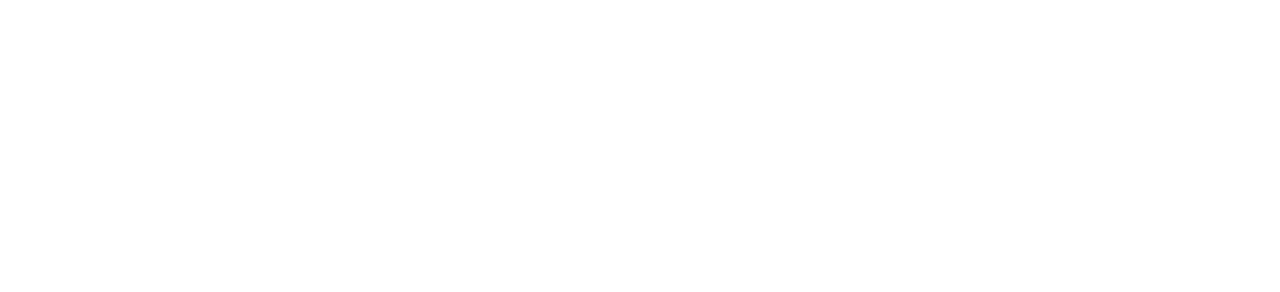
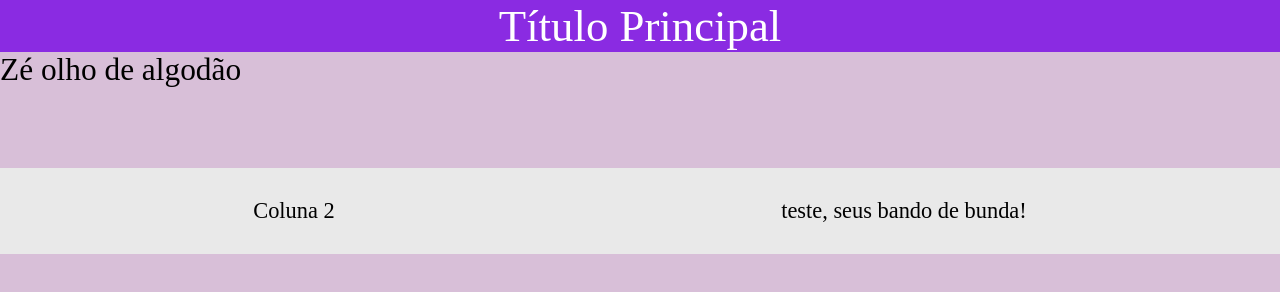
Before and after one commit to carvalhorafael89/cv-html, a plain HTML site: page aula-16-08-2022/teste.html in a window 1280 px wide. Drawn offline with Linux system fonts and the light colour scheme.

Commit message:
aula_flex_css

```diff
--- a/aula-16-08-2022/teste.html
+++ b/aula-16-08-2022/teste.html
@@ -1,12 +1,49 @@
-<!DOCTYPE html>
-<html lang="en">
-<head>
-    <meta charset="UTF-8">
-    <meta http-equiv="X-UA-Compatible" content="IE=edge">
-    <meta name="viewport" content="width=device-width, initial-scale=1.0">
-    <title>Document</title>
-</head>
-<body>
-
+<style>
+.titulo
+{
+    text-align: center;
+    font-size: 200%;
+    background-color: blueviolet;
+    color: white;
+    margin: auto;
+}
+.corpo
+{
+    text-align: justify;
+    font-size: 140%;
+    background-color:thistle;
+    color:black;
+    margin: auto;
+}
+.default
+{
+    background-color: #e9e9e9;
+    margin-top: 80px;
+    padding: 30px;
+    display: flex;
+    flex-direction: row;
+    justify-content: space-around;
+}
+.cabecalho
+{
+    padding: 20px;
+}
+</style>
+<body class=corpo>
+        <div>
+            <div class="titulo">
+                Título Principal
+            </div>
+            <div>
+                <div class="corpo">
+                    Zé olho de algodão
+                </div>
+                <div class= "default">
+                    Coluna 2
+                    <div>
+                        teste, seus bando de bunda!
+                    </div>
+                </div>
+            </div>
+        </div>
 </body>
-</html>
```
